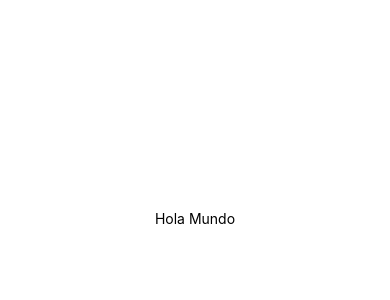
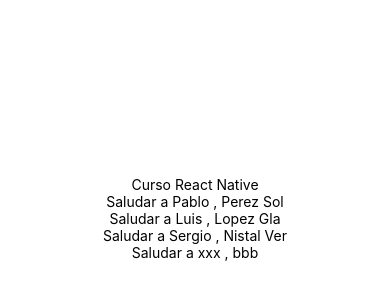
Before and after one commit to Galleguras/AwesomeProject, a React Native app: screen / in a window 390 px wide. Shown: the part 204-504 px from the top of the page. Built offline with nearby package versions, Linux system fonts and the light colour scheme.

Commit message:
Primer comit estable del proyecto

```diff
--- a/App.js
+++ b/App.js
@@ -1,11 +1,15 @@
 import { StatusBar } from "expo-status-bar";
 import { StyleSheet, Text, View } from "react-native";
-
+import LoginForm from "./src/components/LoginForm";
+import Saludar from "./src/components/Saludar";
 export default function App() {
   return (
     <View style={styles.container}>
-      <Text>Hola Mundo</Text>
-      <StatusBar style="auto" />
+      <Text>Curso React Native</Text>
+      <Saludar firstName="Pablo" lastName="Perez Sol" />
+      <Saludar firstName="Luis" lastName="Lopez Gla" />
+      <Saludar firstName="Sergio" lastName="Nistal Ver" />
+      <Saludar />
     </View>
   );
 }
--- a/package.json
+++ b/package.json
@@ -11,6 +11,7 @@
   "dependencies": {
     "expo": "~46.0.9",
     "expo-status-bar": "~1.4.0",
+    "prop-types": "^15.8.1",
     "react": "18.0.0",
     "react-native": "0.69.5"
   },
--- /dev/null
+++ b/src/components/LoginForm.js
@@ -0,0 +1,19 @@
+import { View, Text, TextInput, Button } from "react-native";
+import React from "react";
+
+export default function LoginForm() {
+  return (
+    <View>
+      <TextInput placeholder="Email" />
+      <TextInput placeholder="Contraseña" />
+      <Button
+        title="Enviar"
+        onPress={() => {
+          console.log("enviado");
+        }}
+      />
+      <Text>LoginForm</Text>
+    </View>
+  );
+}
+//const styles = StyleSheet.create({ first });
--- /dev/null
+++ b/src/components/Saludar.js
@@ -0,0 +1,21 @@
+import PropTypes from "prop-types";
+import { View, Text } from "react-native";
+import React from "react";
+
+export default function Saludar(props) {
+  const { firstName, lastName } = props;
+  return (
+    <View>
+      <Text>{`Saludar a ${firstName} , ${lastName}`}</Text>
+    </View>
+  );
+}
+
+Saludar.propTypes = {
+  firstName: PropTypes.string,
+  lastName: PropTypes.string,
+};
+Saludar.defaultProps = {
+  firstName: "xxx",
+  lastName: "bbb",
+};
```
Also changed, not shown: 2 other files (tests, documents, lock files or other folders).
